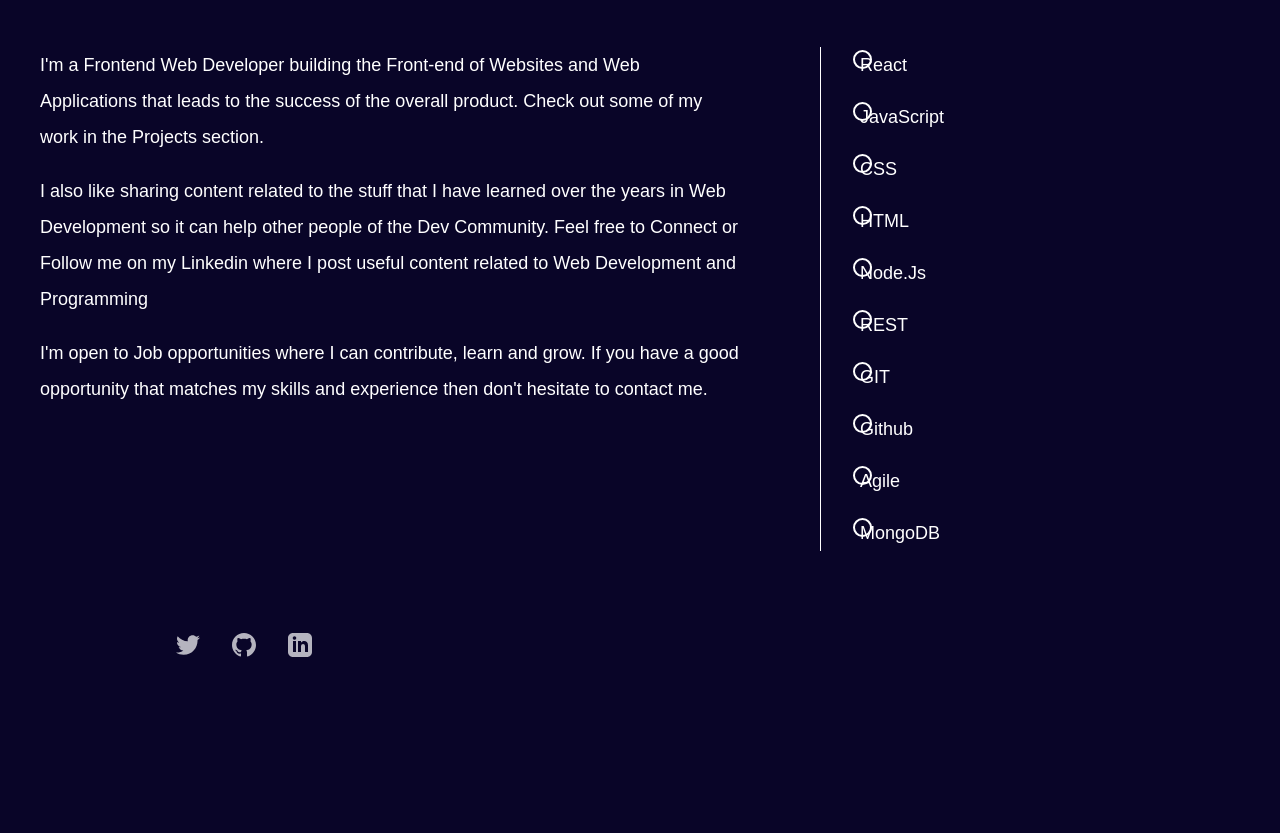
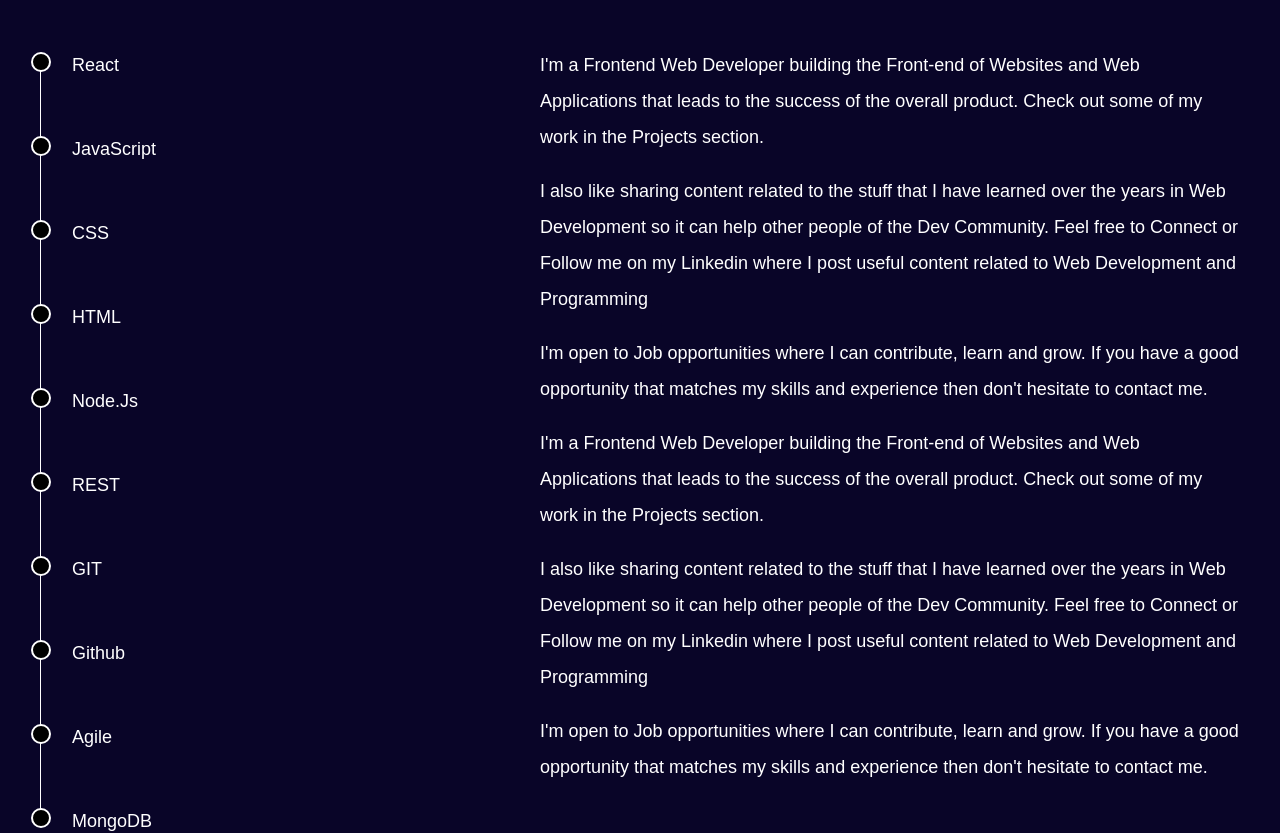
Before and after one commit to NNahkan/Portfolio-Website, a React (Vite) app: page /about in a window 1280 px wide. Shown: the part 760-1593 px from the top of the page. Before the commit the page ends 1433 px from the top, so only its background shows below. Built offline with nearby package versions, Linux system fonts and the light colour scheme.

Commit message:
AboutMe done but design needs to get better

```diff
--- a/src/components/About/About.jsx
+++ b/src/components/About/About.jsx
@@ -26,6 +26,16 @@ const About = () => {
           </h3>
         </div>
         <div className={s.detailMeFlex}>
+          <div className={s.mySkills}>
+            <h2>My Skills</h2>
+            <ul className={s.skillList}>
+              {skillData.map((item) => (
+                <li className={s.skillSingle} key={item}>
+                  {item}
+                </li>
+              ))}
+            </ul>
+          </div>
           <div className={s.introduce}>
             <h2>Time to know me!</h2>
             <p>
@@ -45,14 +55,23 @@ const About = () => {
               grow. If you have a good opportunity that matches my skills and
               experience then don't hesitate to contact me.
             </p>
-          </div>
-          <div className={s.mySkills}>
-            <h2>My Skills</h2>
-            <ul className={s.skillList}>
-              {skillData.map((item) => (
-                <li className={s.skillSingle} key={item}>{item}</li>
-              ))}
-            </ul>
+            <p>
+              I'm a Frontend Web Developer building the Front-end of Websites
+              and Web Applications that leads to the success of the overall
+              product. Check out some of my work in the Projects section.
+            </p>
+            <p>
+              I also like sharing content related to the stuff that I have
+              learned over the years in Web Development so it can help other
+              people of the Dev Community. Feel free to Connect or Follow me on
+              my Linkedin where I post useful content related to Web Development
+              and Programming
+            </p>
+            <p>
+              I'm open to Job opportunities where I can contribute, learn and
+              grow. If you have a good opportunity that matches my skills and
+              experience then don't hesitate to contact me.
+            </p>
           </div>
         </div>
       </div>
--- a/src/components/About/About.module.css
+++ b/src/components/About/About.module.css
@@ -45,27 +45,29 @@
   content: "";
   position: absolute;
   left: 0;
-  top: 0;
+  top: 9px;
   width: 1px;
-  height: 100%;
-  background-color: white;
+  height: 92%;
+   background-color: white;
 }
 
 .skillSingle {
   margin: 1rem 0;
   position: relative;
+  padding: 0 0 2rem 2rem;
 }
 
 .skillSingle::before {
 	content: " ";
-	/* background: var(--mark); */
+	background: black;
 	display: inline-block;
 	position: absolute;
 	border-radius: 50%;
 	border: 2px solid white;
-	left: -7px;
-	width: 15px;
-	height: 15px;
-	margin-top: 3px;
-	z-index: 400;
+	left: -9px;
+	top: 5px;
+	width: 16px;
+	height: 16px;
+	/* margin-top: 3px; */
+	z-index: 30;
 }
--- a/src/index.css
+++ b/src/index.css
@@ -14,6 +14,9 @@ body {
   line-height: 2;
   font-size: 18px;
 }
+ul {
+	padding: 0;
+}
 
 .homePage {
   max-width: 1200px;
```
